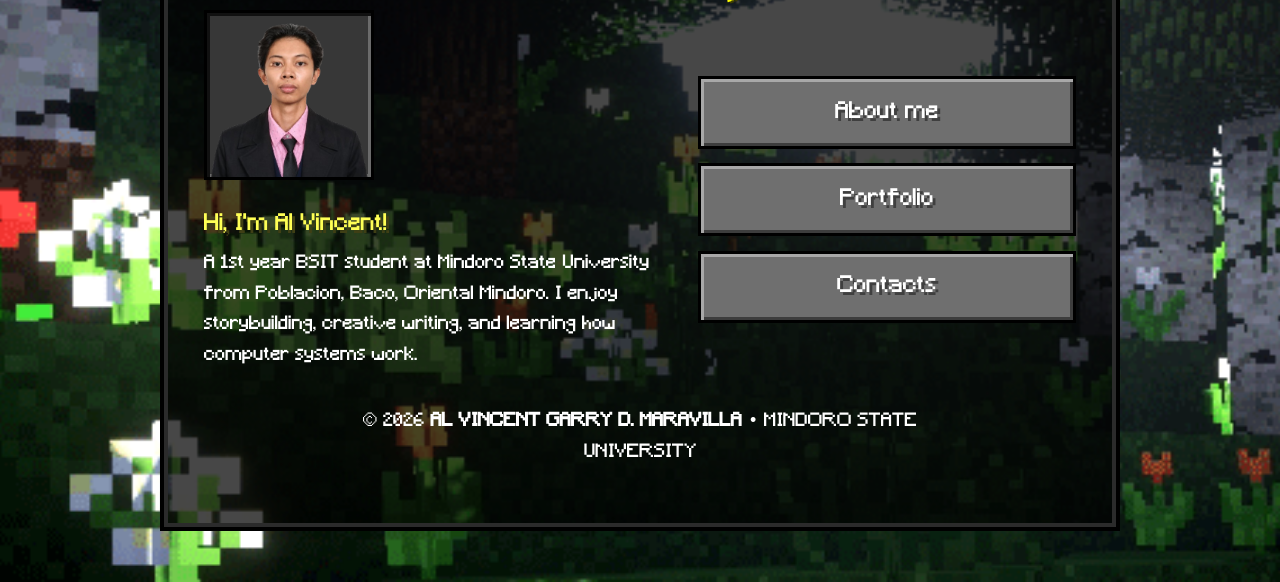
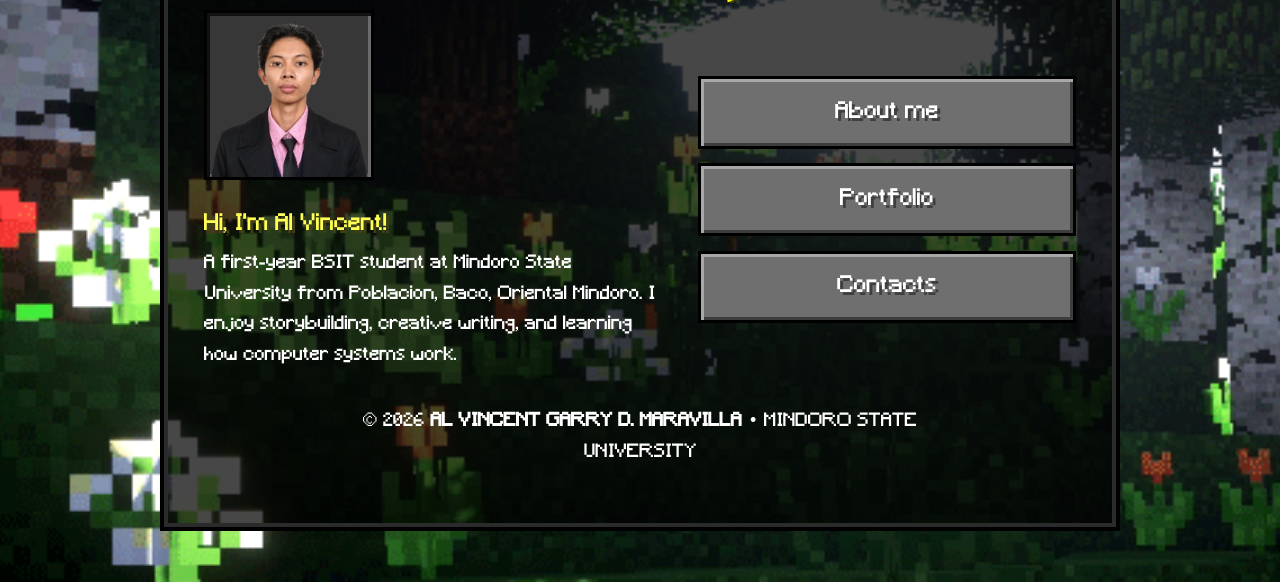
Before and after one commit to Lomathy/Lomathy.github.io, a plain HTML site: page index.html in a window 1280 px wide. Shown: the part 218-800 px from the top of the page. Drawn offline with Linux system fonts and the light colour scheme.

Commit message:
index.html

```diff
--- a/index.html
+++ b/index.html
@@ -20,7 +20,7 @@
         <img src="profile.jpg" width="170" height="170" alt="Portrait of Al Vincent">
         <div>
           <h2 id="bio-heading">Hi, I'm Al Vincent!</h2>
-          <p>A 1st year BSIT student at Mindoro State University from Poblacion, Baco, Oriental Mindoro. I enjoy storybuilding, creative writing, and learning how computer systems work.</p>
+          <p>A first-year BSIT student at Mindoro State University from Poblacion, Baco, Oriental Mindoro. I enjoy storybuilding, creative writing, and learning how computer systems work.</p>
         </div>
       </section>
 
```
